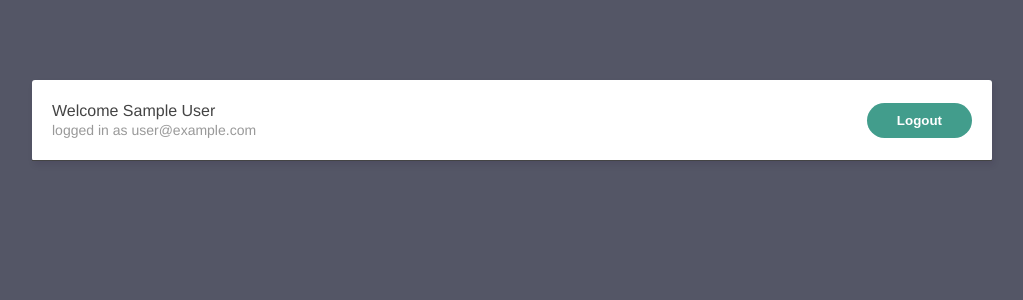
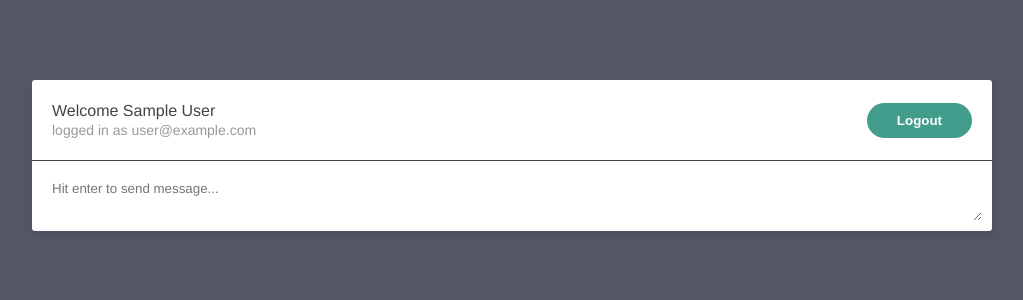
Before and after one commit to chewryl/multi-live-chat, a Vue app: page /chatroom in a window 1280 px wide. Shown: the top 300 px of the page, without its empty margins (128-1151 px from the left). Built offline with nearby package versions, Linux system fonts and the light colour scheme; no server answers; sample sign-in values are in the browser's storage.

Commit message:
add NewChatForm in ChatRoomView

```diff
--- /dev/null
+++ b/src/components/NewChatForm.vue
@@ -0,0 +1,55 @@
+<template>
+	<form>
+		<textarea
+			placeholder="Hit enter to send message..."
+			v-model="message"
+			@keypress.enter.prevent="handleSubmit"
+		></textarea>
+	</form>
+</template>
+
+<script>
+import getUser from '@/composables/getUser';
+import { ref } from 'vue';
+import { timestamp } from '@/firebase/config';
+
+export default {
+	setup () {
+		const message = ref('')
+		const { user } = getUser()
+
+		const handleSubmit = async () => {
+			const chat = {
+				message: message.value,
+				user: user.value.displayName,
+				createdAt: timestamp()
+			}
+
+			console.log(chat)
+			message.value = ''
+		}
+
+		return {
+			message,
+			handleSubmit
+		}
+	}
+}
+</script>
+
+<style lang="scss" scoped>
+form {
+	margin: 10px;
+}
+textarea {
+	width: 100%;
+	max-width: 100%;
+	margin-bottom: 6px;
+	box-sizing: border-box;
+	padding: 10px;
+	border: 0;
+	border-radius: 20px;
+	font-family: inherit;
+	outline: none;
+}
+</style>
--- a/src/views/ChatRoomView.vue
+++ b/src/views/ChatRoomView.vue
@@ -1,7 +1,7 @@
 <template>
 	<div class="container">
 		<Navbar />
-
+		<NewChatForm />
 	</div>
 </template>
 <script>
@@ -9,10 +9,12 @@
 import getUser from '@/composables/getUser';
 import { watch } from 'vue';
 import { useRouter } from 'vue-router';
+import NewChatForm from '@/components/NewChatForm.vue';
 
 export default {
 	components: {
-		Navbar
+		Navbar,
+		NewChatForm
 	},
 	setup () {
 		const { user } = getUser()
```
